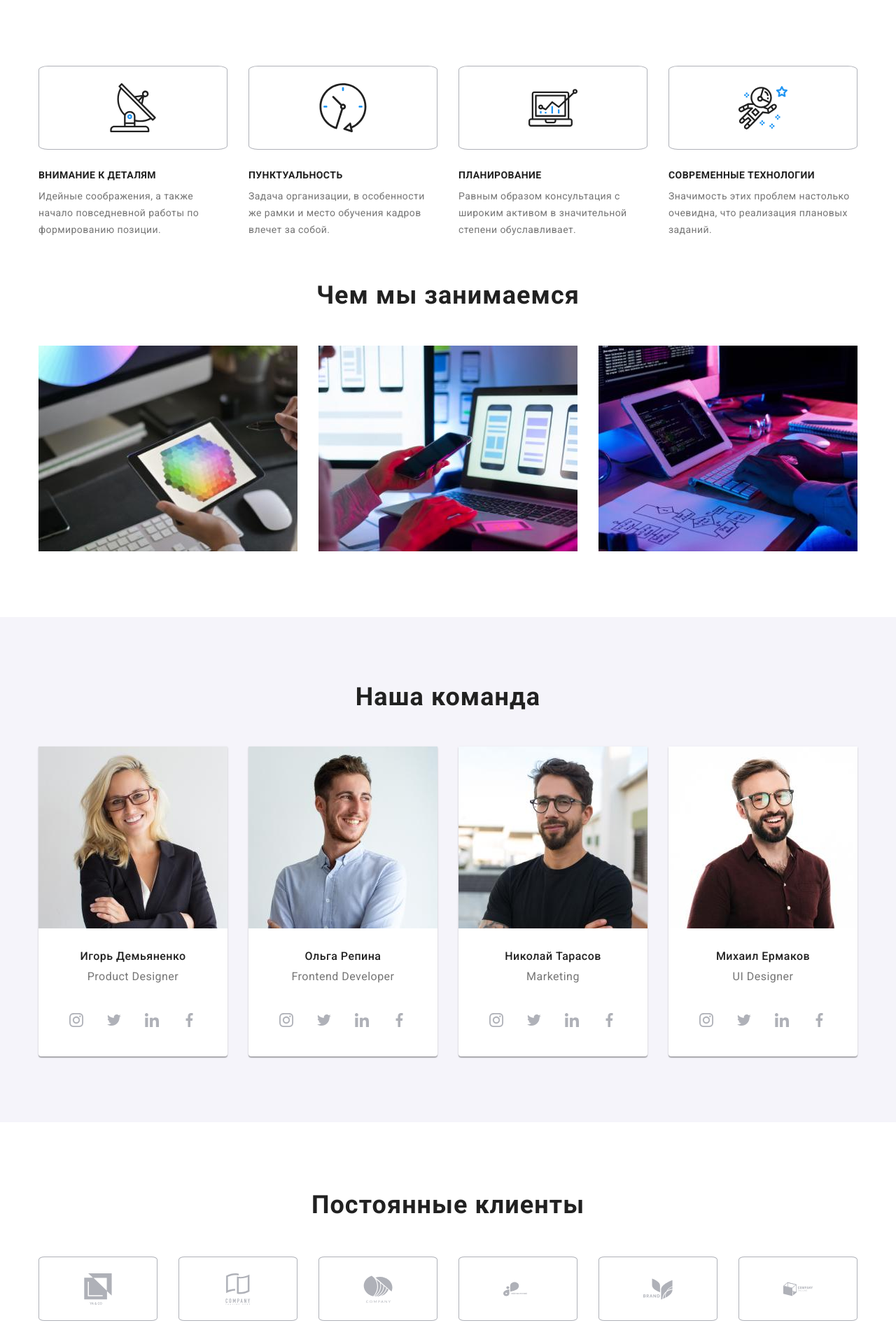
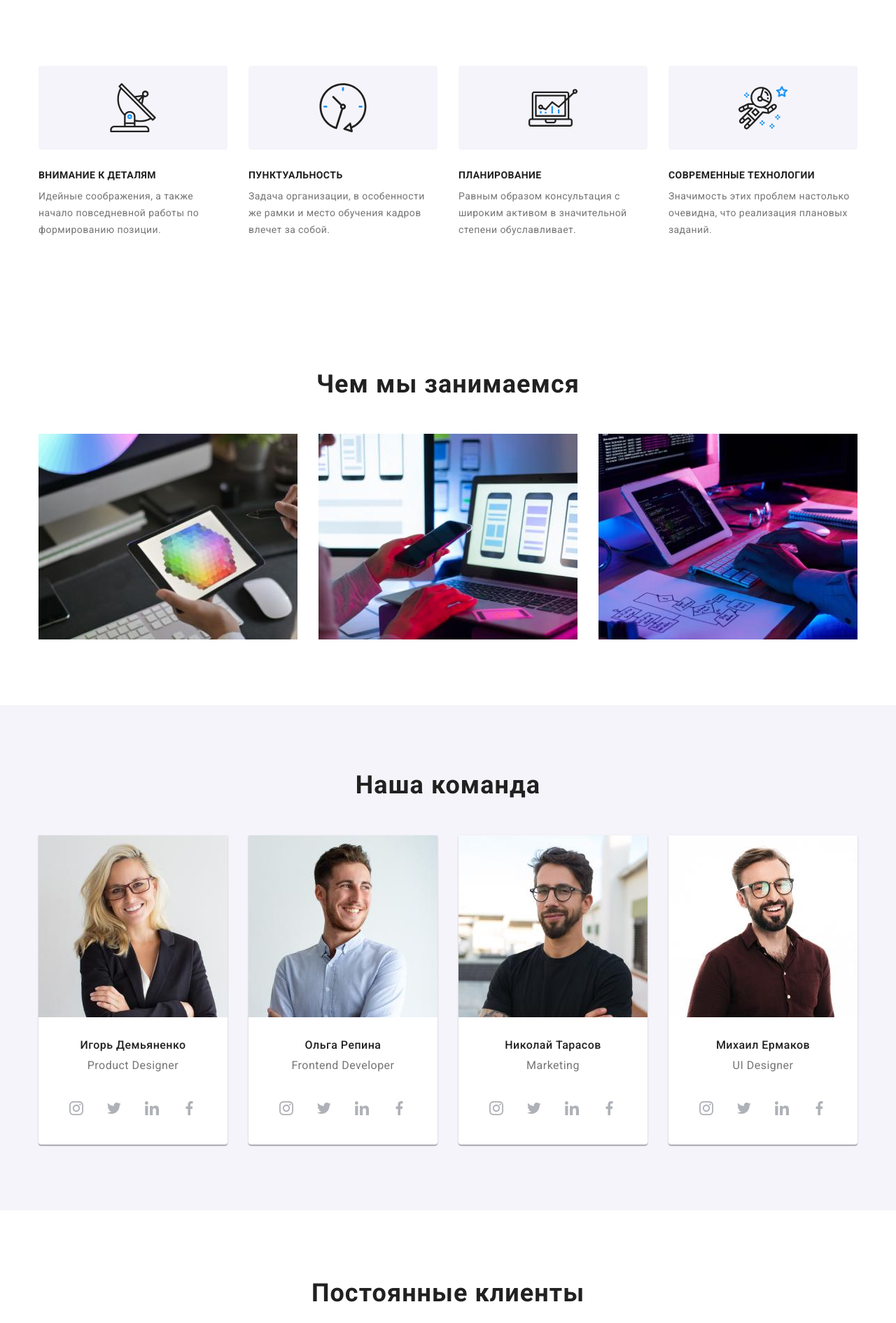
Before and after one commit to shxcf/goit-markup-hw-04, a plain HTML site: page index.html in a window 1280 px wide. Shown: the part 682-2573 px from the top of the page at 70% size. Drawn offline with nearby package versions, Linux system fonts and the light colour scheme.

Commit message:
правки1

```diff
--- a/css/styles.css
+++ b/css/styles.css
@@ -249,25 +249,21 @@ body {
 .things-social-link {
   width: 100%;
   height: 100%;
-  background-color: #ffffff;
-  border: 1px solid #afb1b8;
-  border-radius: 5%;
+  background-color: #f5f4fa;
+  border-radius: 4px;
   display: flex;
   align-items: center;
   justify-content: center;
-}
-
-.things-social-item {
   width: 270px;
   height: 120px;
 }
 
-.things-social-item + .things-social-item {
+.things-social-content + .things-social-content {
   margin-left: 30px;
 }
 
 .things-social {
-  padding-top: 29px;
+  margin-top: 29px;
 }
 
 /* ------------------OCCUPATION---------------------------- */
@@ -646,6 +642,5 @@ body {
 }
 
 .footer-items-2 {
-  padding-left: 70px;
-  padding-top: 75px;
+  margin-left: 70px;
 }
--- a/index.html
+++ b/index.html
@@ -68,45 +68,53 @@
         <section class="things section">
             <div class="container things-container">
                 <ul class="things-social-list list">
-                    <li class="things-social-item">
+                    <li class="things-social-content">
+                        <div class="things-social-item">
                             <a href="" class="things-social-link">
                                 <svg class="things-social-icon" width="70" height="70">
                                     <use href="./images/icon4.svg#things-img1"></use>
                                 </svg>
                             </a>
+                        </div>
                         <div class="things-social">
                             <h2 class="things-item-title">ВНИМАНИЕ К ДЕТАЛЯМ</h2>
                             <p class="things-text">Идейные соображения, а также начало повседневной работы по формированию позиции.</p>
                         </div>
                     </li>
-                    <li class="things-social-item">
+                    <li class="things-social-content">
+                        <div class="things-social-item">
                             <a href="" class="things-social-link">
                                 <svg class="things-social-icon" width="70" height="70">
                                     <use href="./images/icon4.svg#things-img2"></use>
                                 </svg>
                             </a>
+                        </div>
                         <div class="things-social">
                             <h2 class="things-item-title">ПУНКТУАЛЬНОСТЬ</h2>
                             <p class="things-text">Задача организации, в особенности же рамки и место обучения кадров влечет за собой.</p>
                         </div>
                     </li>
-                    <li class="things-social-item">
+                    <li class="things-social-content">
+                        <div class="things-social-item">
                             <a href="" class="things-social-link">
                                 <svg class="things-social-icon" width="70" height="70">
                                     <use href="./images/icon4.svg#things-img3"></use>
                                 </svg>
                             </a>
+                        </div>
                         <div class="things-social">
                             <h2 class="things-item-title">ПЛАНИРОВАНИЕ</h2>
                             <p class="things-text">Равным образом консультация с широким активом в значительной степени обуславливает.</p>
                         </div>
                     </li>
-                    <li class="things-social-item">
+                    <li class="things-social-content">
+                        <div class="things-social-item">
                             <a href="" class="things-social-link">
                                 <svg class="things-social-icon" width="70" height="70">
                                     <use href="./images/icon4.svg#things-img4"></use>
                                 </svg>
                             </a>
+                        </div>
                         <div class="things-social">
                             <h2 class="things-item-title">СОВРЕМЕННЫЕ ТЕХНОЛОГИИ</h2>
                             <p class="things-text">Значимость этих проблем настолько очевидна, что реализация плановых заданий.</p>
@@ -294,42 +302,42 @@
             <ul class="clients-social-list list">
                 <li class="clients-social-item">
                     <a href="" class="clients-social-link">
-                        <svg class="clients-social-icon" width="42" height="45">
+                        <svg class="clients-social-icon" width="41" height="47">
                             <use href="./images/icons2.svg#icon1"></use>
                         </svg>
                     </a>
                 </li>
                 <li class="clients-social-item">
                     <a href="" class="clients-social-link">
-                        <svg class="clients-social-icon" width="42" height="45">
+                        <svg class="clients-social-icon" width="40" height="52">
                             <use href="./images/icons2.svg#icon2"></use>
                         </svg>
                     </a>
                 </li>
                 <li class="clients-social-item">
                     <a href="" class="clients-social-link">
-                        <svg class="clients-social-icon" width="42" height="45">
+                        <svg class="clients-social-icon" width="43" height="41">
                             <use href="./images/icons2.svg#icon3"></use>
                         </svg>
                     </a>
                 </li>
                 <li class="clients-social-item">
                     <a href="" class="clients-social-link">
-                        <svg class="clients-social-icon" width="42" height="45">
+                        <svg class="clients-social-icon" width="84" height="41">
                             <use href="./images/icons2.svg#icon4"></use>
                         </svg>
                     </a>
                 </li>
                 <li class="clients-social-item">
                     <a href="" class="clients-social-link">
-                        <svg class="clients-social-icon" width="42" height="45">
+                        <svg class="clients-social-icon" width="63" height="45">
                             <use href="./images/icons2.svg#icon5"></use>
                         </svg>
                     </a>
                 </li>
                 <li class="clients-social-item">
                     <a href="" class="clients-social-link">
-                        <svg class="clients-social-icon" width="42" height="45">
+                        <svg class="clients-social-icon" width="94" height="44">
                             <use href="./images/icons2.svg#icon6"></use>
                         </svg>
                     </a>
```
Lines whose indentation alone changed are shown as unchanged.
